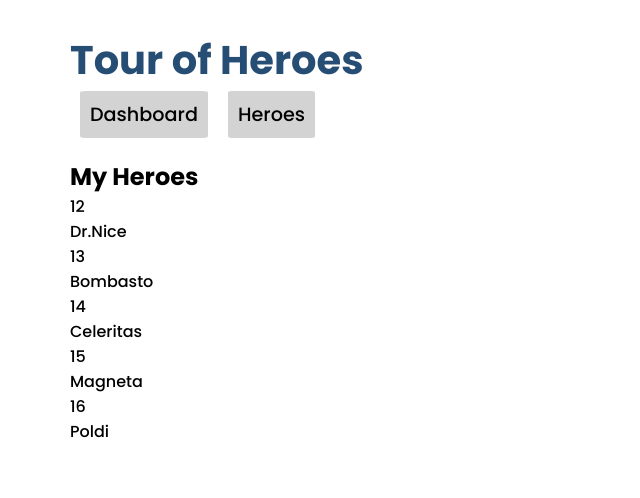
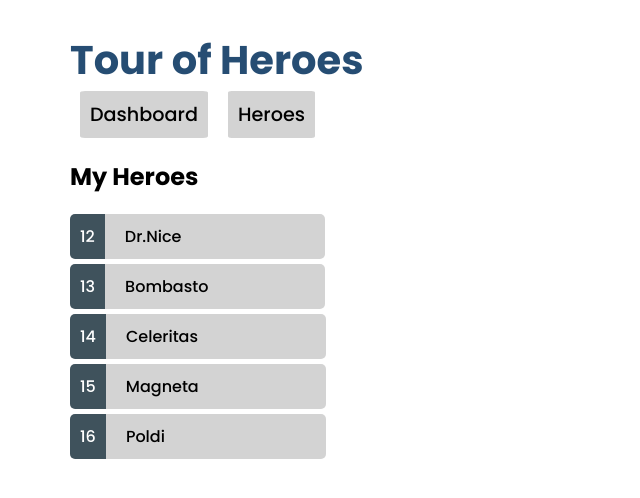
Before and after one commit to PhenomLG/test-project-angular, an Angular app: page /heroes in a window 1280 px wide. Shown: the top 498 px of the page, without its empty margins (0-640 px from the left). Built offline with nearby package versions, Linux system fonts and the light colour scheme.

Commit message:
Add heroes styles

```diff
--- a/src/app/pages/heroes/heroes.component.scss
+++ b/src/app/pages/heroes/heroes.component.scss
@@ -0,0 +1,44 @@
+.heroes {
+  &__title {
+  }
+
+  &__list {
+    margin-top: 20px;
+    display: grid;
+    row-gap: 5px;
+  }
+
+  &__item {
+    display: flex;
+    flex-direction: row;
+    justify-content: flex-start;
+
+    transition: all 0.6s;
+    cursor: pointer;
+
+    &:hover {
+      filter: contrast(80%);
+    }
+
+    &-id {
+      display: flex;
+      padding: 10px;
+      justify-content: center;
+      align-items: center;
+      background-color: #3f525c;
+      color: white;
+      border-top-left-radius: 5px;
+      border-bottom-left-radius: 5px;
+    }
+
+    &-name {
+      min-width: 200px;
+      padding-left: 20px;
+      display: flex;
+      align-items: center;
+      border-top-right-radius: 5px;
+      border-bottom-right-radius: 5px;
+      background-color: lightgray;
+    }
+  }
+}
```
